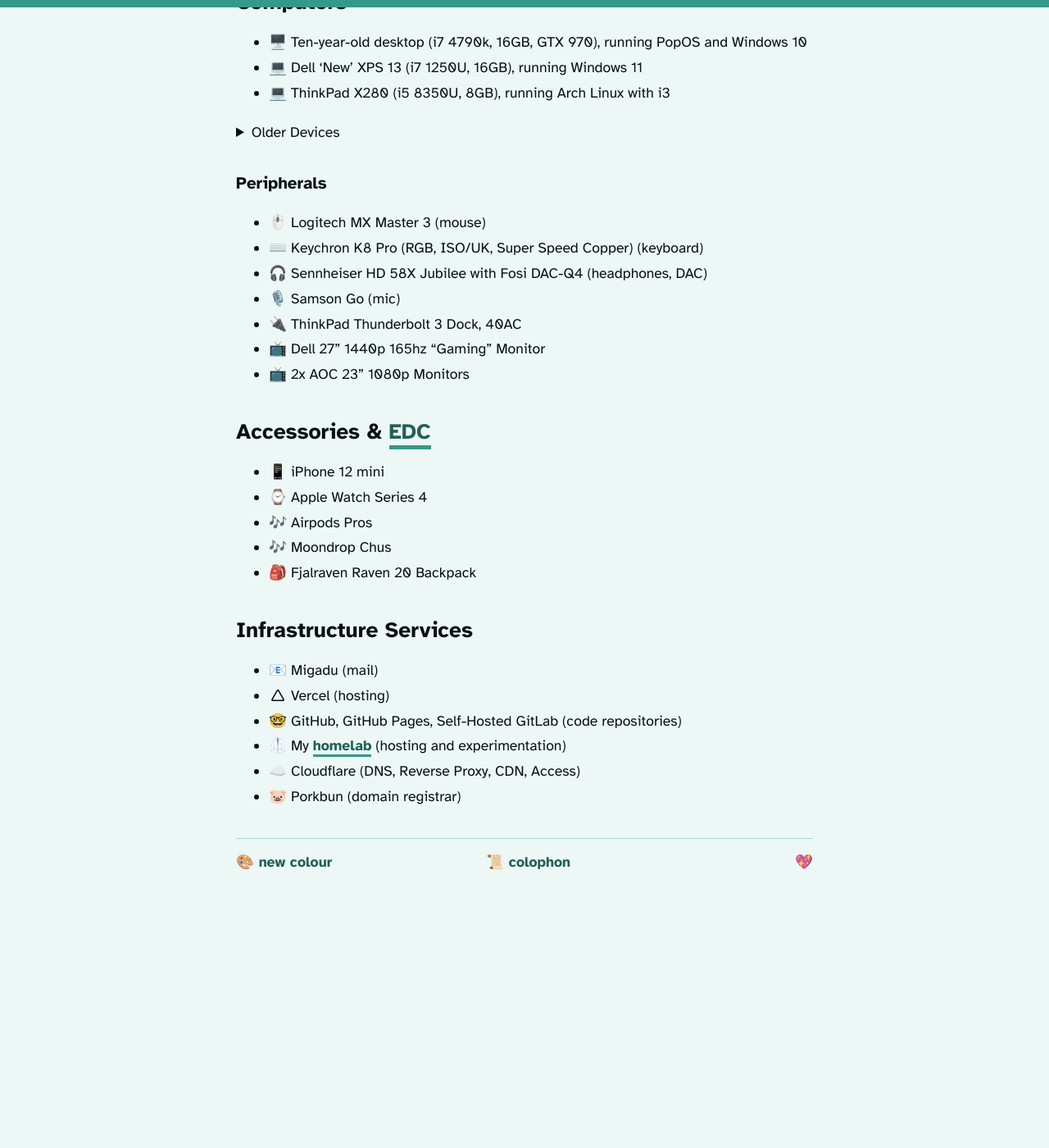
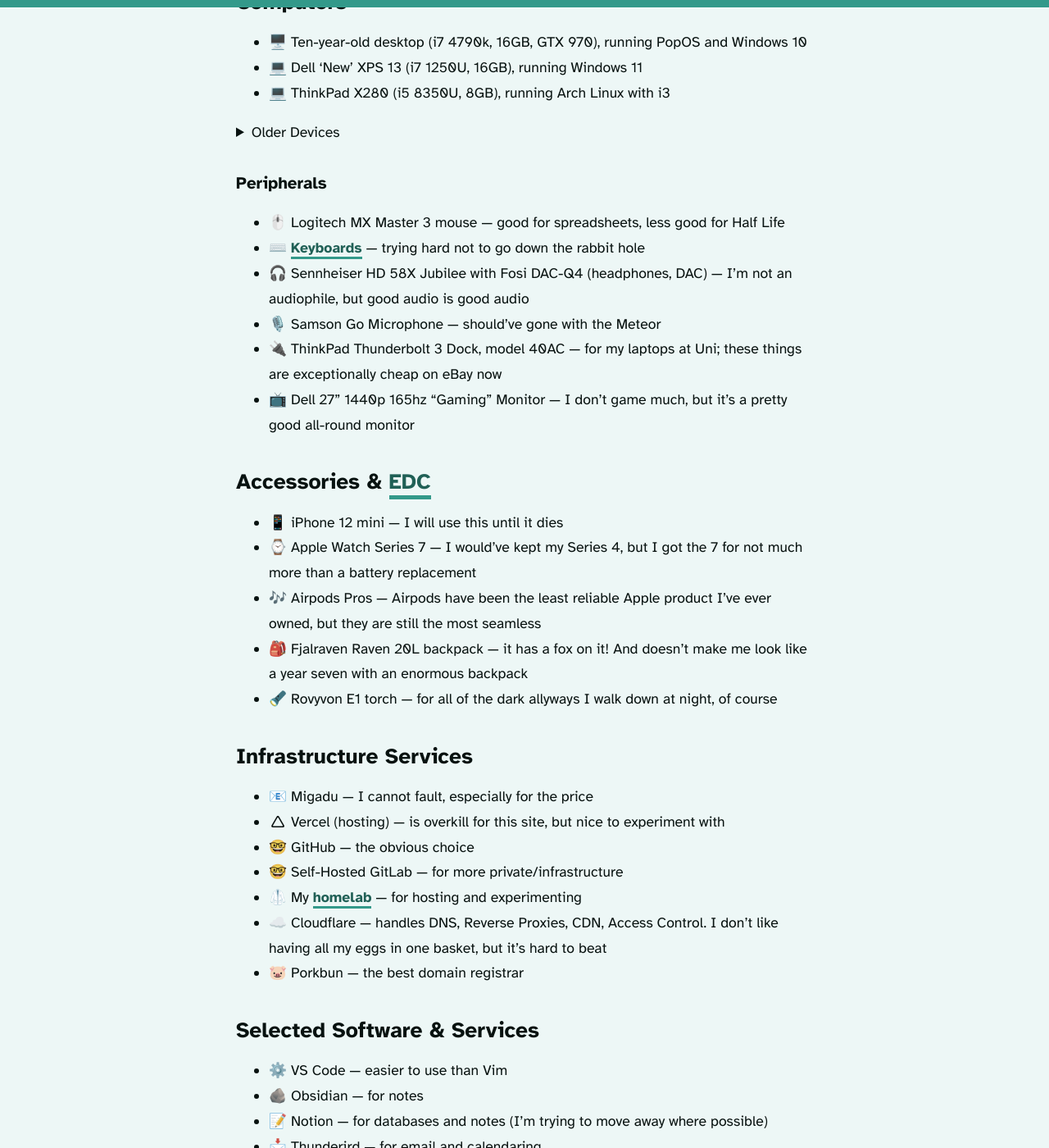
Before and after one commit to t5r7/thomasr.me, a Jekyll site: the page built from pages/uses.md, in a window 1280 px wide and 1400 px high, scrolled down 350 px. Shown: the whole window at 82% size. Built offline with Jekyll 4.4.1, drawn with Linux system fonts in a browser that asks for light colours; before the commit the page ends 1465 px from its top, so only the background shows below that; some of the changed text lies outside the part shown.

Commit message:
flesh out homelab and uses pages

```diff
--- a/pages/uses.md
+++ b/pages/uses.md
@@ -42,25 +42,34 @@
 
 
 ### Peripherals
-- <span class="emoji-icon" aria-hidden="true">🖱️</span> Logitech MX Master 3 (mouse)
-- <span class="emoji-icon" aria-hidden="true">⌨️</span> Keychron K8 Pro (RGB, ISO/UK, Super Speed Copper) (keyboard)
-- <span class="emoji-icon" aria-hidden="true">🎧</span> Sennheiser HD 58X Jubilee with Fosi DAC-Q4 (headphones, DAC)
-- <span class="emoji-icon" aria-hidden="true">🎙️</span> Samson Go (mic)
-- <span class="emoji-icon" aria-hidden="true">🔌</span> ThinkPad Thunderbolt 3 Dock, 40AC
-- <span class="emoji-icon" aria-hidden="true">📺</span> Dell 27" 1440p 165hz "Gaming" Monitor
-- <span class="emoji-icon" aria-hidden="true">📺</span> 2x AOC 23" 1080p Monitors
+- <span class="emoji-icon" aria-hidden="true">🖱️</span> Logitech MX Master 3 mouse --- good for spreadsheets, less good for Half Life
+- <span class="emoji-icon" aria-hidden="true">⌨️</span> <a href="{{ site.baseurl }}/keyboards">Keyboards</a> --- trying hard not to go down the rabbit hole
+- <span class="emoji-icon" aria-hidden="true">🎧</span> Sennheiser HD 58X Jubilee with Fosi DAC-Q4 (headphones, DAC) --- I'm not an audiophile, but good audio is good audio
+- <span class="emoji-icon" aria-hidden="true">🎙️</span> Samson Go Microphone --- should've gone with the Meteor
+- <span class="emoji-icon" aria-hidden="true">🔌</span> ThinkPad Thunderbolt 3 Dock, model 40AC --- for my laptops at Uni; these things are exceptionally cheap on eBay now
+- <span class="emoji-icon" aria-hidden="true">📺</span> Dell 27" 1440p 165hz "Gaming" Monitor --- I don't game much, but it's a pretty good all-round monitor
+<!-- - <span class="emoji-icon" aria-hidden="true">📺</span> 2x AOC 23" 1080p Monitors -->
 
 ## Accessories & [EDC](https://reddit.com/r/edc)
-- <span class="emoji-icon" aria-hidden="true">📱</span> iPhone 12 mini
-- <span class="emoji-icon" aria-hidden="true">⌚</span> Apple Watch Series 4
-- <span class="emoji-icon" aria-hidden="true">🎶</span> Airpods Pros
-- <span class="emoji-icon" aria-hidden="true">🎶</span> Moondrop Chus
-- <span class="emoji-icon" aria-hidden="true">🎒</span> Fjalraven Raven 20 Backpack
+- <span class="emoji-icon" aria-hidden="true">📱</span> iPhone 12 mini --- I will use this until it dies
+- <span class="emoji-icon" aria-hidden="true">⌚</span> Apple Watch Series 7 --- I would've kept my Series 4, but I got the 7 for not much more than a battery replacement
+- <span class="emoji-icon" aria-hidden="true">🎶</span> Airpods Pros --- Airpods have been the least reliable Apple product I've ever owned, but they are still the most seamless
+- <span class="emoji-icon" aria-hidden="true">🎒</span> Fjalraven Raven 20L backpack --- it has a fox on it! And doesn't make me look like a year seven with an enormous backpack
+- <span class="emoji-icon" aria-hidden="true">🔦</span> Rovyvon E1 torch --- for all of the dark allyways I walk down at night, of course
 
 ## Infrastructure Services
-- <span class="emoji-icon" aria-hidden="true">📧</span> Migadu (mail)
-- <span class="emoji-icon" aria-hidden="true">🛆</span> Vercel (hosting)
-- <span class="emoji-icon" aria-hidden="true">🤓</span> GitHub, GitHub&nbsp;Pages, Self-Hosted&nbsp;GitLab (code repositories)
-- <span class="emoji-icon" aria-hidden="true">🥼</span> My [homelab](/lab) (hosting and experimentation)
-- <span class="emoji-icon" aria-hidden="true">☁️</span> Cloudflare (DNS, Reverse Proxy, CDN, Access)
-- <span class="emoji-icon" aria-hidden="true">🐷</span> Porkbun (domain registrar)
+- <span class="emoji-icon" aria-hidden="true">📧</span> Migadu --- I cannot fault, especially for the price
+- <span class="emoji-icon" aria-hidden="true">🛆</span> Vercel (hosting) --- is overkill for this site, but nice to experiment with
+- <span class="emoji-icon" aria-hidden="true">🤓</span> GitHub --- the obvious choice
+- <span class="emoji-icon" aria-hidden="true">🤓</span> Self-Hosted GitLab --- for more private/infrastructure
+- <span class="emoji-icon" aria-hidden="true">🥼</span> My [homelab](/lab) --- for hosting and experimenting
+- <span class="emoji-icon" aria-hidden="true">☁️</span> Cloudflare --- handles DNS, Reverse Proxies, CDN, Access Control. I don't like having all my eggs in one basket, but it's hard to beat
+- <span class="emoji-icon" aria-hidden="true">🐷</span> Porkbun --- the best domain registrar
+
+## Selected Software & Services
+- <span class="emoji-icon" aria-hidden="true">⚙️</span> VS Code --- easier to use than Vim
+- <span class="emoji-icon" aria-hidden="true">🪨</span> Obsidian --- for notes
+- <span class="emoji-icon" aria-hidden="true">📝</span> Notion --- for databases and notes (I'm trying to move away where possible)
+- <span class="emoji-icon" aria-hidden="true">📩</span> Thunderird --- for email and calendaring
+- <span class="emoji-icon" aria-hidden="true">🍎</span> iCloud --- for contacts, calendars, reminders, simple notes, photos (I try and make sure things are backed up elsewhere)
+- <span class="emoji-icon" aria-hidden="true">📂</span> Google Drive --- not sure why I haven't moved away yet, but important documents go here
```
Also changed, not shown: pages/homelab.md (+23 -3 lines).
